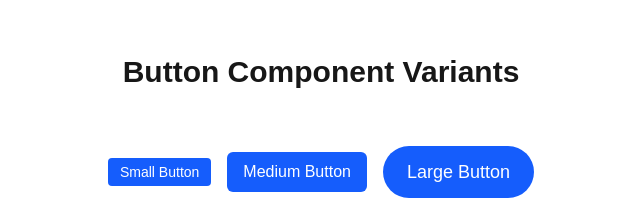
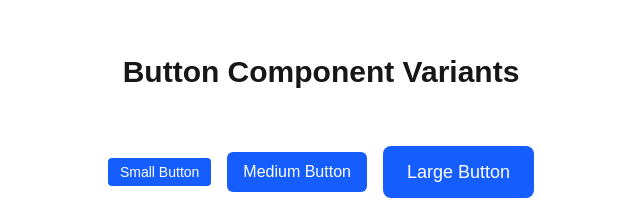
Before and after one commit to DevOsi123/alx-project-0x00-setup, a Next.js app in the folder alx-project-0x00/: page /landing in a window 1280 px wide. Shown: the part 236-456 px from the top of the page, without its empty margins (319-959 px from the left). Built offline with nearby package versions, Linux system fonts and the light colour scheme.

Commit message:
checking

```diff
--- a/alx-project-0x00/interfaces/index.ts
+++ b/alx-project-0x00/interfaces/index.ts
@@ -1,3 +1,4 @@
 export interface PillProps {
   title: string
+  styles:string
 }
--- a/alx-project-0x00/pages/landing.tsx
+++ b/alx-project-0x00/pages/landing.tsx
@@ -10,7 +10,7 @@ const Landing = () => {
         <div className="flex gap-4 items-center">
           <Button title="Small Button" size="small" shape="rounded-sm" />
           <Button title="Medium Button" size="medium" shape="rounded-md" />
-          <Button title="Large Button" size="large" shape="rounded-full" />
+          <Button title="Large Button" size="large" shape="rounded-lg"/>
         </div>
 
         <div className="flex gap-4 items-center">
```
